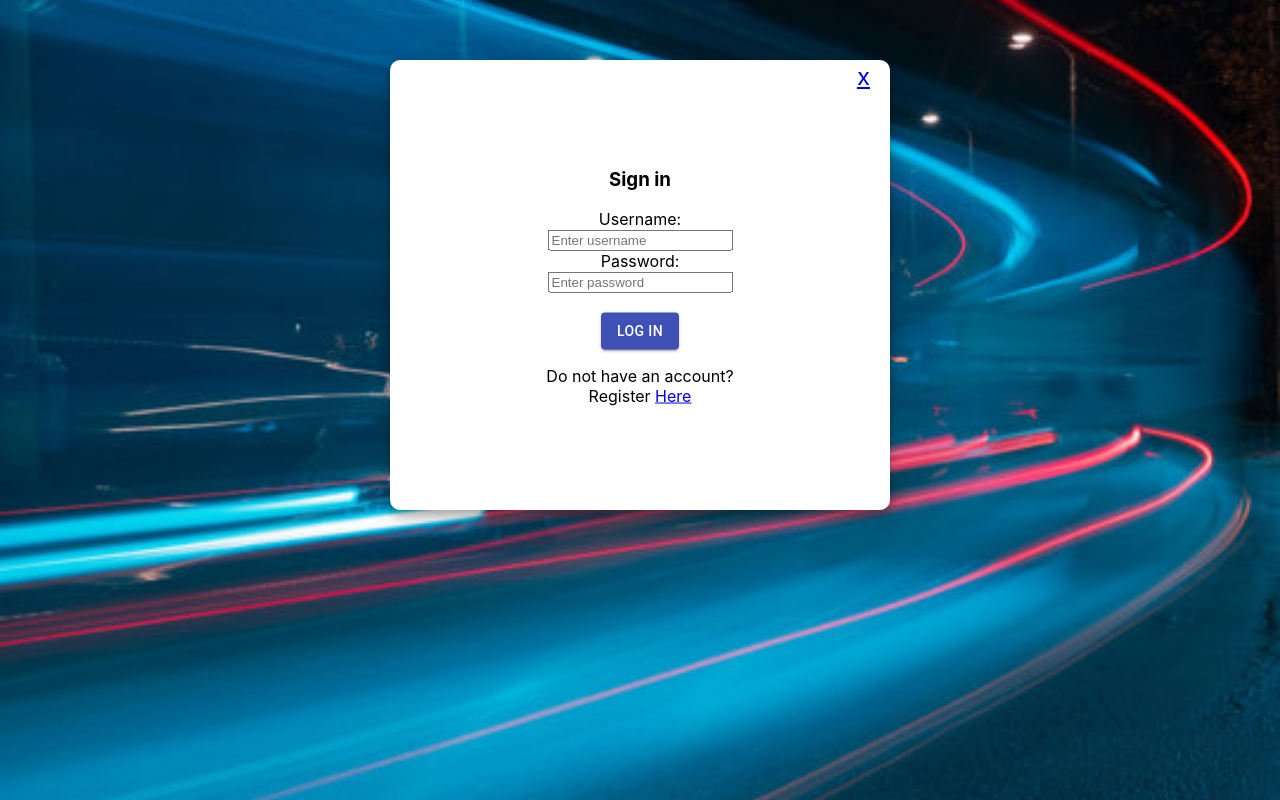
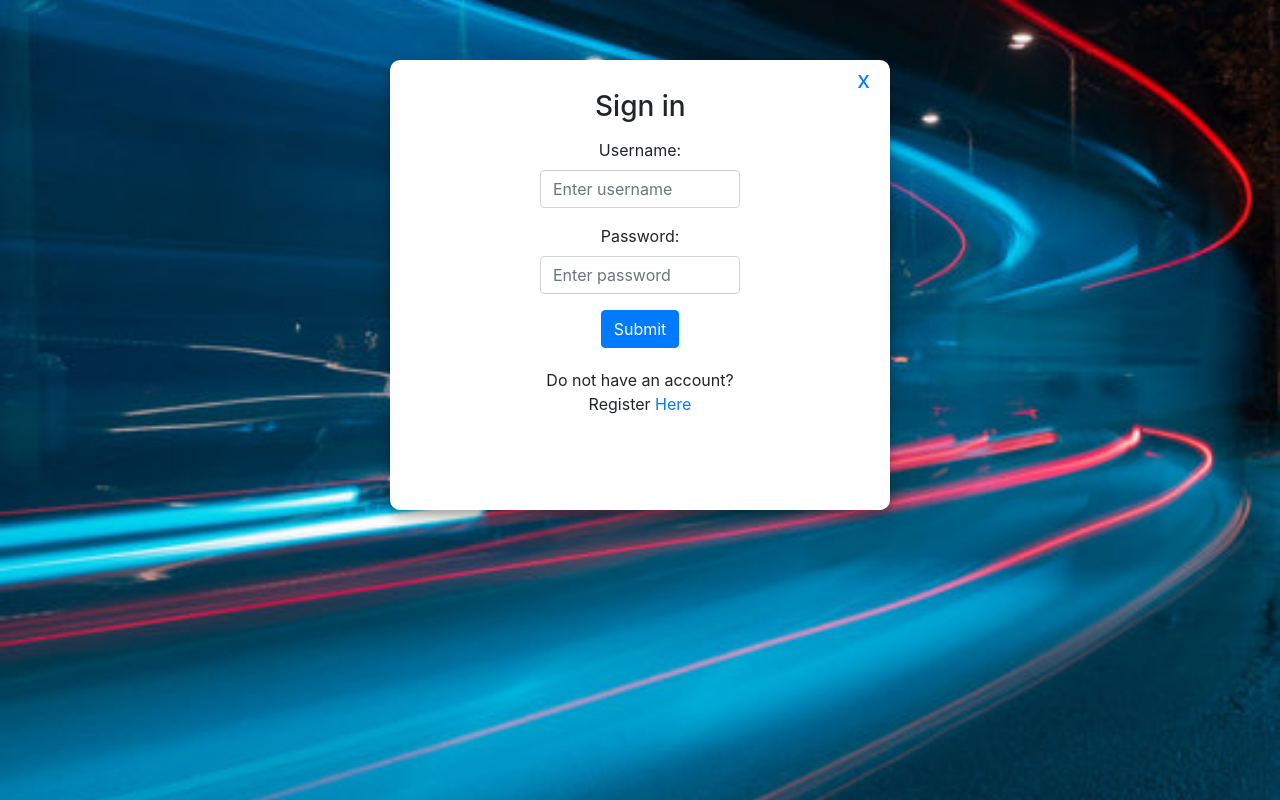
Before and after one commit to kamilbochno/AutoMotiveInspectionTool, a React (Create React App) app: page /Login in a window 1280 px wide. Built offline with nearby package versions, Linux system fonts and the light colour scheme.

Commit message:
Change style to bootstrap

```diff
--- a/src/Components/Loginform/Loginform.css
+++ b/src/Components/Loginform/Loginform.css
@@ -1,6 +1,3 @@
-
-
-
 .Login {
   margin: 60px auto;
   width: 500px;
@@ -14,6 +11,9 @@
 
 
 }
+
+
+
 
 .close-btn {
     position: absolute;
@@ -37,3 +37,14 @@
     justify-content: center;
     align-items: center;
   }
+
+
+  .sign-in {
+    position: absolute;
+    margin-top: 30px;
+    margin-left: 205px;
+  }
+
+ .Login p {
+      margin-top: 20px;
+ }
--- a/src/Components/Loginform/Loginform.js
+++ b/src/Components/Loginform/Loginform.js
@@ -1,28 +1,30 @@
 import React from 'react';
-import Button from '@material-ui/core/Button';
+import { Form, Button } from 'react-bootstrap';
 
 import styles from './Loginform.css';
 
 function Login() {
     return (
     <div className="Login">
+        <h3 className="sign-in">Sign in</h3>
         <span className="close-btn"><a href="/">x</a></span>
-        <form className="login-form">
-         <h3>Sign in</h3>
-            <label>
-                Username:
-                <input type="text" name="username" placeholder="Enter username" />
+        <Form className="login-form">
+            <Form.Group controlId="username">
+                <Form.Label>Username: </Form.Label>
+                <Form.Control type="text" placeholder="Enter username" />
 
-            </label>
-            <label>
-                Password:
-                <input type="password" name="password" placeholder="Enter password" />
-            </label>
-            <Button style={{ marginTop: "20px"}} href="/" variant="contained" color="primary">
-               Log in
+            </Form.Group>
+
+            <Form.Group controlId="password">
+                <Form.Label>Password: </Form.Label>
+                <Form.Control type="password" placeholder="Enter password" />
+            </Form.Group>
+
+            <Button variant="primary" type="submit">
+                Submit
             </Button>
             <p>Do not have an account? Register <a href="/Register">Here</a></p>
-        </form>
+</Form>
     </div>
     );
 }
--- a/src/index.js
+++ b/src/index.js
@@ -2,6 +2,7 @@ import React from 'react';
 import ReactDOM from 'react-dom';
 import {BrowserRouter} from 'react-router-dom';
 import './index.css';
+import 'bootstrap/dist/css/bootstrap.min.css';
 import App from './App';
 
 
```
Lines whose indentation alone changed are shown as unchanged.
